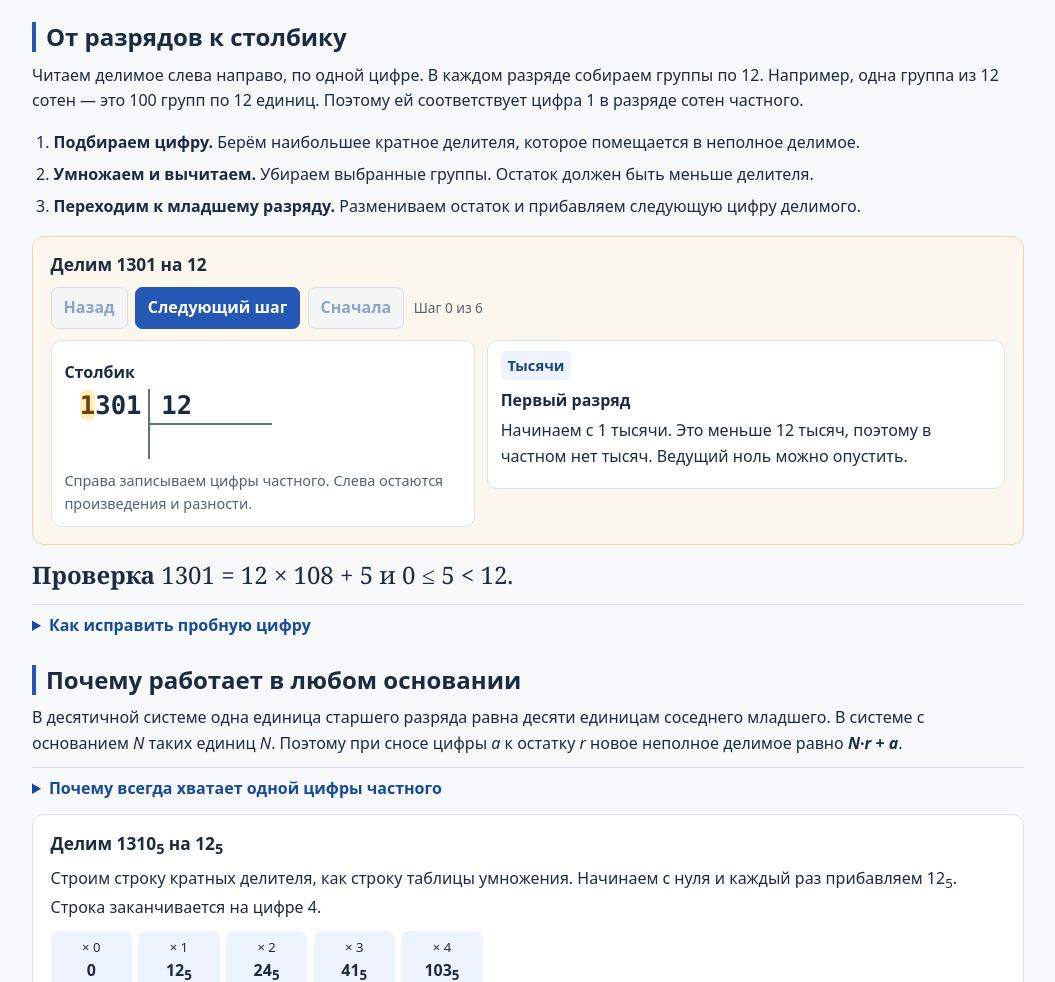
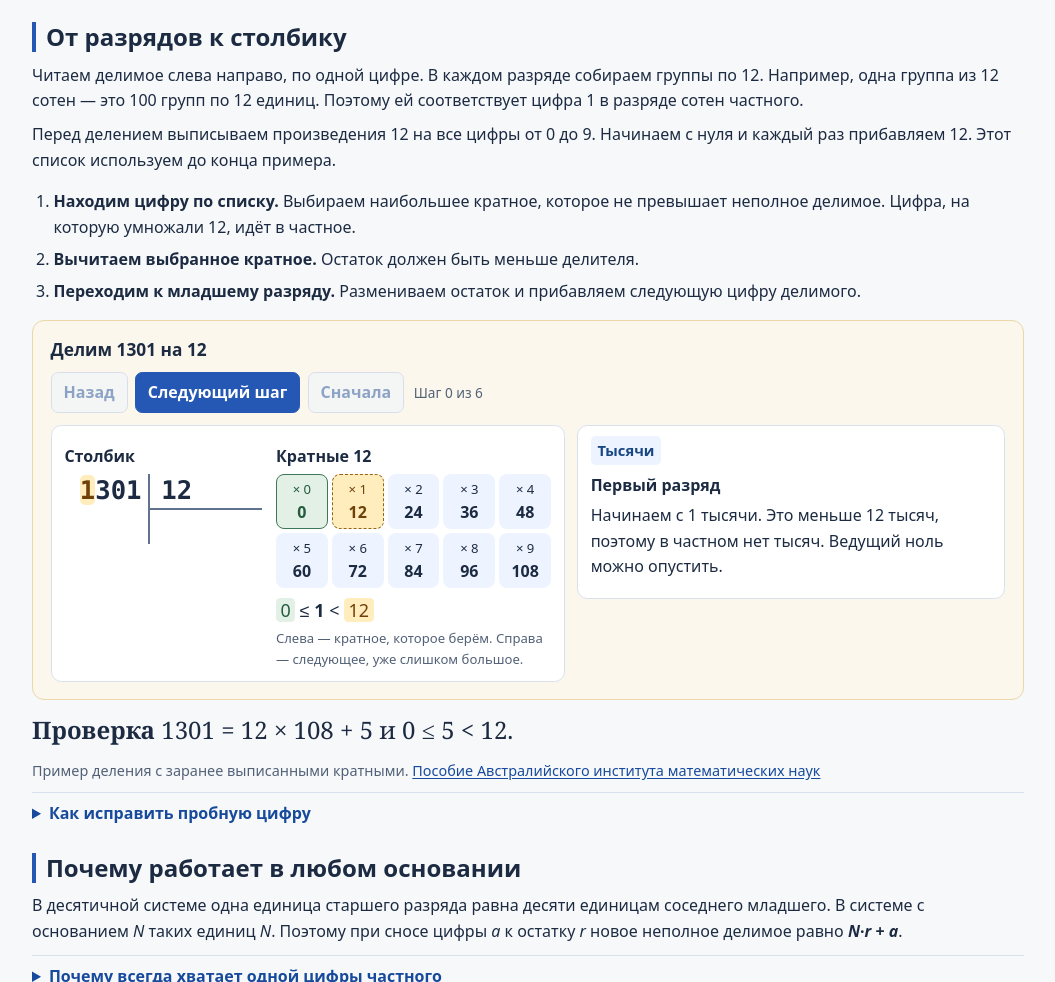
Before and after one commit to FixBrain/info_book, a plain HTML site: page delenie-v-pozitsionnoy-sisteme.html in a window 1280 px wide. Shown: the part 1020-2002 px from the top of the page, without its empty margins (112-1167 px from the left). Drawn offline with Linux system fonts and the light colour scheme.

Commit message:
Показывать выбор кратного при делении столбиком

```diff
--- a/delenie-v-pozitsionnoy-sisteme.html
+++ b/delenie-v-pozitsionnoy-sisteme.html
@@ -62,8 +62,21 @@ button.primary { background: var(--blue); color: #fff; border-color: var(--blue)
 button:disabled { opacity: .48; cursor: default; }
 #division-progress { margin-inline: .15rem; font-size: .85rem; color: var(--muted); }
 .demo-layout { display: grid; gap: .75rem; align-items: start; }
-@media (min-width: 700px) { .demo-layout { grid-template-columns: minmax(0, .9fr) minmax(0, 1.1fr); } }
+@media (min-width: 700px) { .demo-layout { grid-template-columns: minmax(0, 1.2fr) minmax(0, 1fr); } }
 .demo-panel { min-width: 0; padding: .65rem .8rem; border: 1px solid var(--line); border-radius: .65rem; background: var(--paper); }
+.division-calculation { display: grid; align-items: start; gap: .65rem .85rem; }
+@media (min-width: 920px) { .division-calculation { grid-template-columns: minmax(8rem, .72fr) minmax(0, 1fr); } }
+.division-calculation > div { min-width: 0; }
+.division-lookup h4 { margin-bottom: .5rem; }
+.division-lookup .multiples { margin-block: .4rem; gap: .25rem; }
+.division-lookup .multiples li { border: 1px solid transparent; padding-block: .2rem; }
+.division-lookup .multiples .lookup-fit { background: var(--green); border-color: #3d7758; color: #245b3c; }
+.division-lookup .multiples .lookup-limit { background: var(--amber); border: 1px dashed #926518; color: #704009; }
+.lookup-comparison { margin-block: .5rem .2rem; font-size: 1.12rem; font-variant-numeric: tabular-nums; }
+.lookup-comparison span { padding-inline: .25em; border-radius: .24em; }
+.lookup-comparison .lookup-fit { background: var(--green); color: #245b3c; }
+.lookup-comparison .lookup-limit { background: var(--amber); color: #704009; }
+.lookup-key { margin: 0; font-size: .82rem; color: var(--muted); }
 .workbench { display: grid; grid-template-columns: 5ch minmax(5ch, 1fr); gap: 0 .25em; width: min(100%, 13rem); margin: .3em 0; font: 650 clamp(1.22rem, 5vw, 1.6rem)/1.32 ui-monospace, Consolas, monospace; font-variant-numeric: tabular-nums; }
 .work-row { grid-column: 1; white-space: pre; }
 .is-current { color: #704009; background: var(--amber); border-radius: .2em; }
@@ -74,7 +87,6 @@ button:disabled { opacity: .48; cursor: default; }
 .work-quotient span { background: var(--green); border-radius: .14em; }
 .work-quotient span + span { margin-inline-start: .1em; }
 .work-quotient .zero { background: var(--amber); }
-.work-caption { margin-block: .65rem 0; font-size: .9rem; color: var(--muted); }
 .model-label { display: inline-block; padding: .18em .47em; border-radius: .32em; background: var(--blue-light); color: #194783; font-weight: 650; font-size: .92rem; }
 .exchange { display: flex; align-items: center; flex-wrap: wrap; gap: .45rem; margin-block: .6rem; }
 .exchange > span:not(.exchange-arrow) { min-width: 5.5rem; padding: .35rem .5rem; border: 1px solid #d8b58b; border-radius: .44rem; background: #f8e9d1; text-align: center; }
@@ -164,9 +176,10 @@ summary { width: fit-content; font-weight: 650; color: #174a9c; cursor: pointer;
   <section id="column" aria-labelledby="column-heading">
     <h2 id="column-heading">От разрядов к столбику</h2>
     <p>Читаем делимое слева направо, по одной цифре. В каждом разряде собираем группы по 12. Например, одна группа из 12 сотен — это 100 групп по 12 единиц. Поэтому ей соответствует цифра 1 в разряде сотен частного.</p>
+    <p>Перед делением выписываем произведения 12 на все цифры от 0 до 9. Начинаем с нуля и каждый раз прибавляем 12. Этот список используем до конца примера.</p>
     <ol class="steps">
-      <li><strong>Подбираем цифру.</strong> Берём наибольшее кратное делителя, которое помещается в неполное делимое.</li>
-      <li><strong>Умножаем и вычитаем.</strong> Убираем выбранные группы. Остаток должен быть меньше делителя.</li>
+      <li><strong>Находим цифру по списку.</strong> Выбираем наибольшее кратное, которое не превышает неполное делимое. Цифра, на которую умножали 12, идёт в частное.</li>
+      <li><strong>Вычитаем выбранное кратное.</strong> Остаток должен быть меньше делителя.</li>
       <li><strong>Переходим к младшему разряду.</strong> Размениваем остаток и прибавляем следующую цифру делимого.</li>
     </ol>
 
@@ -179,59 +192,77 @@ summary { width: fit-content; font-weight: 650; color: #174a9c; cursor: pointer;
         <span id="division-progress" role="status" aria-live="polite">Шаг 0 из 6</span>
       </div>
       <div class="demo-layout">
-        <div class="demo-panel">
+        <div class="demo-panel division-calculation">
+          <div>
             <h4>Столбик</h4>
             <div class="workbench" id="division-work">
-            <div class="work-row"> <span data-current="0 1">1</span><span data-current="1">3</span>01</div><div class="work-divisor">12</div>
+              <div class="work-row"> <span data-current="0 1 2">1</span><span data-current="1 2">3</span>01</div><div class="work-divisor">12</div>
               <div class="work-row work-subtract" data-reveal="2">−12</div>
               <div class="work-quotient" aria-label="Цифры частного"><span data-reveal="2">1</span><span class="zero" data-reveal="4">0</span><span data-reveal="6">8</span></div>
-            <div class="work-row" data-reveal="2" data-until="3" data-current="2">  1</div>
-            <div class="work-row" data-reveal="3" data-current="3">  10</div>
+              <div class="work-row" data-reveal="2" data-until="3">  1</div>
+              <div class="work-row" data-reveal="3" data-current="3 4">  10</div>
               <div class="work-row work-subtract" data-reveal="4">  −0</div>
-            <div class="work-row" data-reveal="4" data-until="5" data-current="4">  10</div>
-            <div class="work-row" data-reveal="5" data-current="5">  101</div>
+              <div class="work-row" data-reveal="4" data-until="5">  10</div>
+              <div class="work-row" data-reveal="5" data-current="5 6">  101</div>
               <div class="work-row work-subtract" data-reveal="6">  −96</div>
-            <div class="work-row result" data-reveal="6" data-current="6">    5</div>
+              <div class="work-row result" data-reveal="6">    5</div>
             </div>
-          <p class="work-caption">Справа записываем цифры частного. Слева остаются произведения и разности.</p>
+          </div>
+          <div class="division-lookup">
+            <h4 id="division-multiples-heading">Кратные 12</h4>
+            <ul class="multiples" id="division-multiples" role="list" aria-labelledby="division-multiples-heading">
+              <li><small>× 0</small><strong>0</strong></li>
+              <li><small>× 1</small><strong>12</strong></li>
+              <li><small>× 2</small><strong>24</strong></li>
+              <li><small>× 3</small><strong>36</strong></li>
+              <li><small>× 4</small><strong>48</strong></li>
+              <li><small>× 5</small><strong>60</strong></li>
+              <li><small>× 6</small><strong>72</strong></li>
+              <li><small>× 7</small><strong>84</strong></li>
+              <li class="lookup-fit"><small>× 8</small><strong>96</strong></li>
+              <li class="lookup-limit"><small>× 9</small><strong>108</strong></li>
+            </ul>
+            <p class="lookup-comparison" id="division-comparison"><span class="lookup-fit">96</span> ≤ <strong>101</strong> &lt; <span class="lookup-limit">108</span></p>
+            <p class="lookup-key">Слева — кратное, которое берём. Справа — следующее, уже слишком большое.</p>
+          </div>
         </div>
         <div class="demo-panel" id="division-explanation" aria-live="polite">
-          <div data-step="0" hidden>
+          <div data-step="0" data-partial="1" hidden>
             <span class="model-label">Тысячи</span>
             <h4>Первый разряд</h4>
             <p>Начинаем с 1 тысячи. Это меньше 12 тысяч, поэтому в частном нет тысяч. Ведущий ноль можно опустить.</p>
           </div>
-          <div data-step="1" hidden>
+          <div data-step="1" data-partial="13" hidden>
             <span class="model-label">Сотни</span>
             <h4>Получаем первое неполное делимое</h4>
             <div class="exchange"><span><span class="bundle-mark" aria-hidden="true"></span><strong>1</strong><small>тысяча</small></span><span class="exchange-arrow">→</span><span><span class="bundle-mark loose" aria-hidden="true"></span><strong>10 + 3 = 13</strong><small>сотен</small></span></div>
             <p>Размениваем тысячу на десять сотен и добавляем ещё 3 сотни из делимого.</p>
           </div>
-          <div data-step="2" hidden>
+          <div data-step="2" data-partial="13" hidden>
             <span class="model-label">Сотни</span>
             <h4>Записываем 1 сотню в частном</h4>
             <p class="formula">13 = 12 × 1 + 1</p>
             <p>В 13 сотнях помещается одна группа из 12 сотен. Остаётся 1 сотня.</p>
           </div>
-          <div data-step="3" hidden>
+          <div data-step="3" data-partial="10" hidden>
             <span class="model-label">Десятки</span>
             <h4>Размениваем остаток</h4>
             <div class="exchange"><span><span class="bundle-mark" aria-hidden="true"></span><strong>1</strong><small>сотня</small></span><span class="exchange-arrow">→</span><span><span class="bundle-mark loose" aria-hidden="true"></span><strong>10 + 0 = 10</strong><small>десятков</small></span></div>
             <p>Размениваем оставшуюся сотню на 10 десятков. Следующая цифра делимого — 0, поэтому новых десятков не добавляем.</p>
           </div>
-          <div data-step="4" hidden>
+          <div data-step="4" data-partial="10" hidden>
             <span class="model-label">Десятки</span>
             <h4>Записываем 0 десятков в частном</h4>
             <p class="formula">10 = 12 × 0 + 10</p>
             <p>Группа из 12 десятков не помещается. Частное уже началось с сотен, поэтому место десятков нужно сохранить. Все 10 десятков остаются.</p>
           </div>
-          <div data-step="5" hidden>
+          <div data-step="5" data-partial="101" hidden>
             <span class="model-label">Единицы</span>
             <h4>Получаем 101 единицу</h4>
             <div class="exchange"><span><span class="bundle-mark" aria-hidden="true"></span><strong>10</strong><small>десятков</small></span><span class="exchange-arrow">→</span><span><span class="bundle-mark loose" aria-hidden="true"></span><strong>100 + 1 = 101</strong><small>единица</small></span></div>
             <p>В каждом десятке 10 единиц. После размена их 100, а последняя цифра делимого добавляет ещё одну.</p>
           </div>
-          <div data-step="6">
+          <div data-step="6" data-partial="101">
             <span class="model-label">Единицы</span>
             <h4>Записываем 8 единиц в частном</h4>
             <p class="formula">101 = 12 × 8 + 5</p>
@@ -243,6 +274,7 @@ summary { width: fit-content; font-weight: 650; color: #174a9c; cursor: pointer;
       <noscript><p>Последовательность неполных делимых — 13 сотен, 10 десятков, 101 единица. Цифры частного — 1, 0 и 8 соответственно.</p></noscript>
     </div>
     <p class="formula"><strong>Проверка</strong> <span class="term">1301 = 12 × 108 + 5</span> и <span class="term">0 ≤ 5 &lt; 12</span>.</p>
+    <p class="source">Пример деления с заранее выписанными кратными. <a href="https://amsi.org.au/teacher_modules/Whole_number_arithmetic.html#:~:text=Long%20division%20by%20numbers%20with%20two%20or%20more%20digits">Пособие Австралийского института математических наук</a></p>
     <details>
       <summary>Как исправить пробную цифру</summary>
       <ul class="steps">
@@ -359,8 +391,23 @@ summary { width: fit-content; font-weight: 650; color: #174a9c; cursor: pointer;
   const explanations = Array.from(demo.querySelectorAll('[data-step]'));
   const work = Array.from(demo.querySelectorAll('[data-reveal]'));
   const highlights = Array.from(demo.querySelectorAll('[data-current]'));
+  const multipleCells = Array.from(demo.querySelectorAll('#division-multiples li'));
+  const multiples = multipleCells.map(cell => Number(cell.querySelector('strong').textContent));
+  const comparison = demo.querySelector('#division-comparison');
   const lastStep = explanations.length - 1;
   let step = 0;
+
+  function showMultiples(partial) {
+    const nextIndex = multiples.findIndex(value => value > partial);
+    const fitIndex = nextIndex - 1;
+    for (const [index, cell] of multipleCells.entries()) {
+      cell.classList.toggle('lookup-fit', index === fitIndex);
+      cell.classList.toggle('lookup-limit', index === nextIndex);
+    }
+    comparison.querySelector('.lookup-fit').textContent = multiples[fitIndex];
+    comparison.querySelector('strong').textContent = partial;
+    comparison.querySelector('.lookup-limit').textContent = multiples[nextIndex];
+  }
 
   function showStep(index) {
     step = index;
@@ -374,6 +421,7 @@ summary { width: fit-content; font-weight: 650; color: #174a9c; cursor: pointer;
     for (const item of highlights) {
       item.classList.toggle('is-current', item.dataset.current.split(' ').includes(String(step)));
     }
+    showMultiples(Number(explanations[step].dataset.partial));
     back.disabled = step === 0;
     reset.disabled = step === 0;
     next.disabled = step === lastStep;
```
Lines whose indentation alone changed are shown as unchanged.
